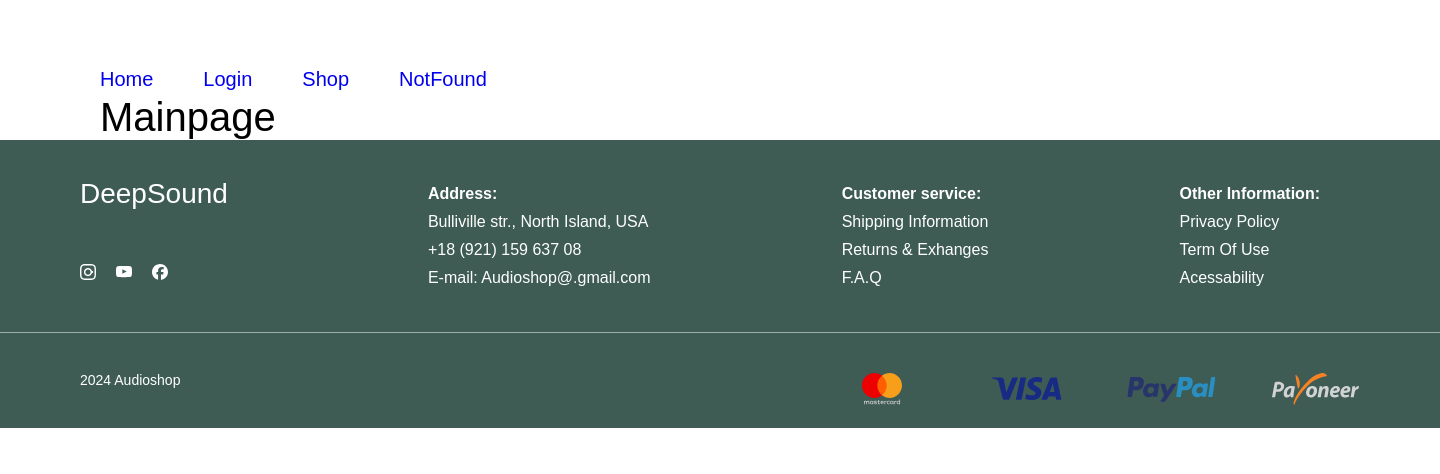
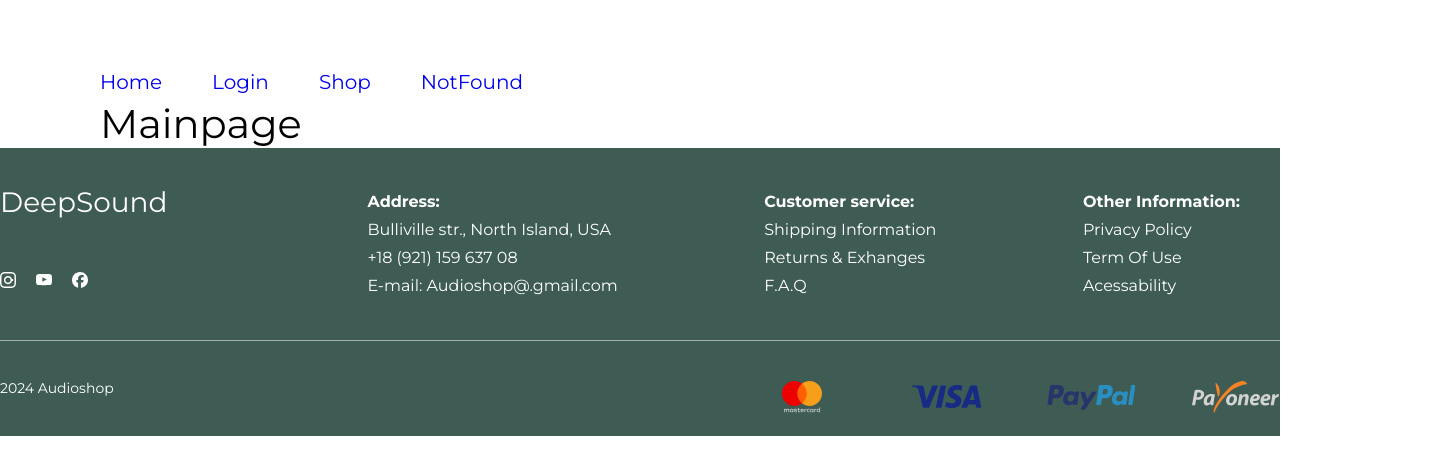
Before and after one commit to EkL1Ps/deep_sound_online, a React (Create React App) app in the folder client/: page / in a window 1280 px wide. Shown: the top 474 px of the page, 1440 px wide, since content can reach past the window. Built offline with nearby package versions, Linux system fonts and the light colour scheme.

Commit message:
rename files of styles

```diff
--- a/client/public/index.html
+++ b/client/public/index.html
@@ -3,10 +3,12 @@
   <head>
     <meta charset="utf-8" />
     <meta name="viewport" content="width=device-width, initial-scale=1" />
-    <link rel="preconnect" href="https://fonts.googleapis.com" />
+    <!-- <link rel="preconnect" href="https://fonts.googleapis.com" />
     <link rel="preconnect" href="https://fonts.gstatic.com" crossorigin />
-    <link rel="stylesheet" href="https://fonts.googleapis.com/css2?family=Roboto:wght@300;400;500;600;700&display=swap" />
-
+    <link rel="stylesheet" href="https://fonts.googleapis.com/css2?family=Roboto:wght@300;400;500;600;700&display=swap" /> -->
+    <link rel="preconnect" href="https://fonts.googleapis.com">
+<link rel="preconnect" href="https://fonts.gstatic.com" crossorigin>
+<link href="https://fonts.googleapis.com/css2?family=Montserrat:ital,wght@0,100..900;1,100..900&display=swap" rel="stylesheet">
     <title>Online-store</title>
   </head>
   <body>
--- a/client/src/App.jsx
+++ b/client/src/App.jsx
@@ -1,6 +1,6 @@
 import React from "react";
 import Footer from "./components/Footer/Footer";
-import "./styles/_style.scss";
+import "./styles/style.scss";
 import { Route, Routes } from "react-router-dom";
 import Header from "./components/Header/Header";
 import Home from "./pages/Home/Home";
--- a/client/src/components/Footer/Footer.scss
+++ b/client/src/components/Footer/Footer.scss
@@ -1,5 +1,5 @@
 .footer {
-  min-width: 1440px;
+  // min-width: 1440px;
   height: 288px;
   background-color: #3e5c53;
   color: white;
--- a/client/src/index.jsx
+++ b/client/src/index.jsx
@@ -1,7 +1,7 @@
 import React from "react";
 import ReactDOM from "react-dom/client";
 import App from "./App";
-import "./styles/_style.scss";
+import "./styles/style.scss";
 import { BrowserRouter as Router } from "react-router-dom";
 // import { ThemeProvider } from "@emotion/react";
 // import {theme as theme} from "./styles/theme.js";
--- a/client/src/pages/Home/Home.jsx
+++ b/client/src/pages/Home/Home.jsx
@@ -1,4 +1,5 @@
 import React from "react";
+
 
 function Home() {
   return <div style={{ fontSize: "40px", marginLeft: "100px" }}>Mainpage</div>;
--- a/client/src/styles/_app.scss
+++ b/client/src/styles/_app.scss
@@ -1,6 +1,7 @@
 html,
 body {
-  font-family: "DM Sans", sans-serif;
+  // font-family: "DM Sans", sans-serif;
+  font-family: "Montserrat", sans-serif;
   height: 100%;
 }
 
```
Also changed, not shown: client/src/styles/style.scss (renamed from client/src/styles/_style.scss).
